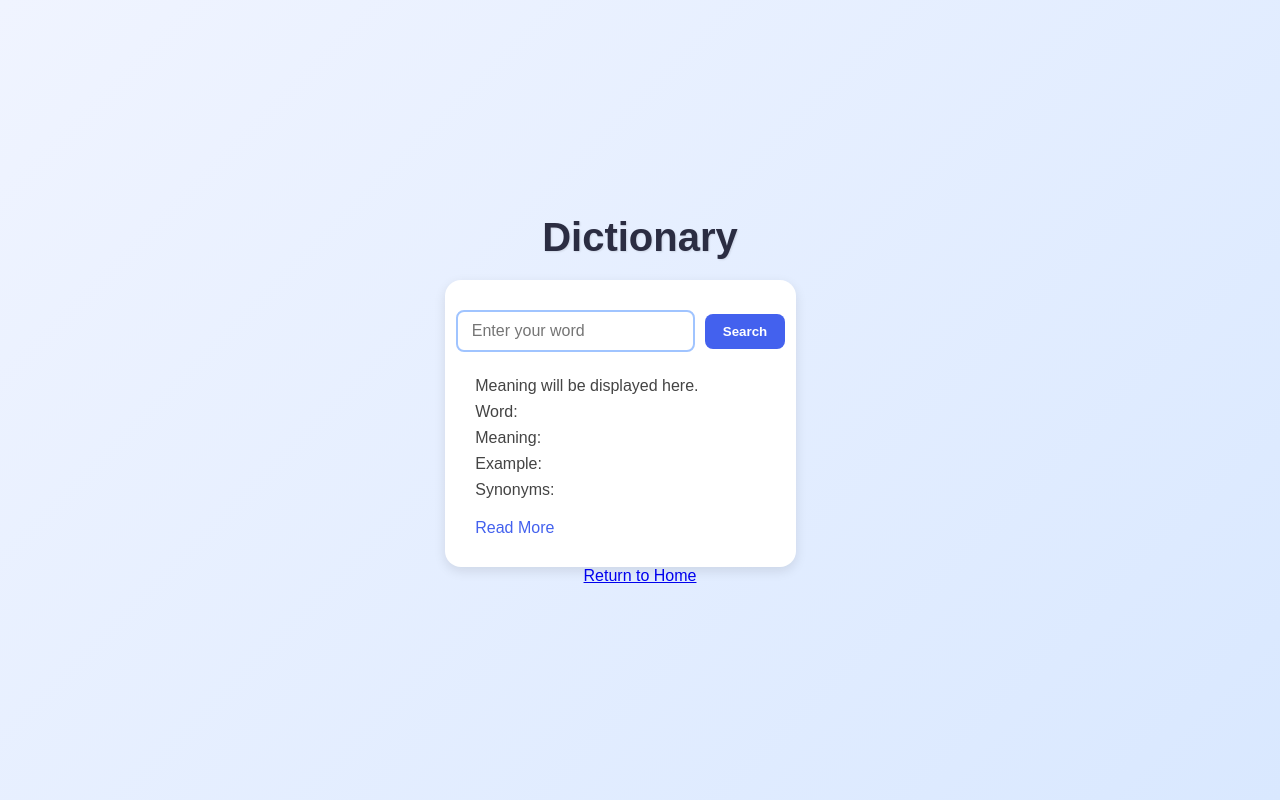
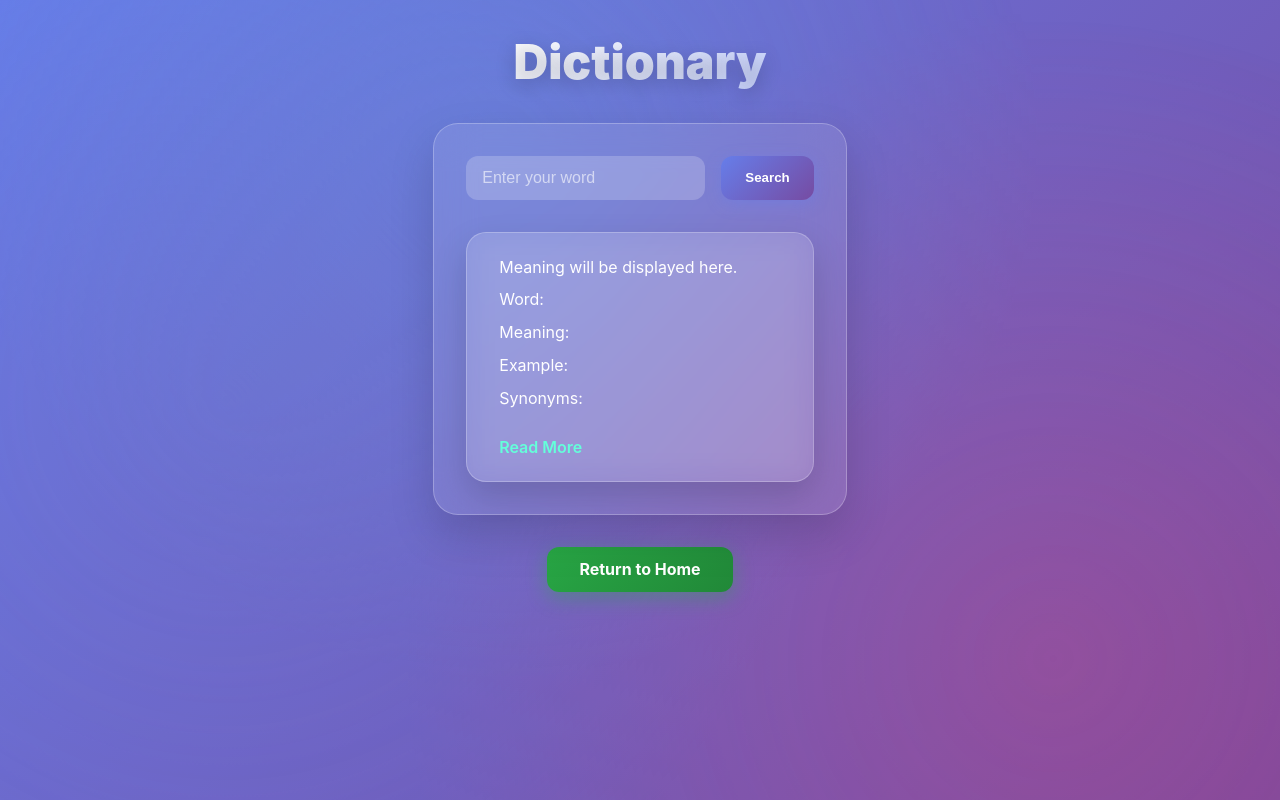
Before and after one commit to lkaashish/computer-project-class-12, a plain HTML site: page dictionary.html in a window 1280 px wide. Drawn offline with Linux system fonts and the light colour scheme.

Commit message:
Change stylesheet link in dictionary.html
Updated the stylesheet link from 'project.css' to 'dictionary.css'.

```diff
--- a/dictionary.html
+++ b/dictionary.html
@@ -4,7 +4,7 @@
     <meta charset="UTF-8">
     <meta name="viewport" content="width=device-width, initial-scale=1.0">
     <title>Document</title>
-     <link rel="stylesheet" href="project.css">
+     <link rel="stylesheet" href="dictionary.css">
 </head>
 <body>
     <h1>Dictionary</h1>
@@ -32,4 +32,5 @@
 </nav>
 <a href="index.html" class="home-btn">Return to Home</a>
 </body>
+
 </html>
```
